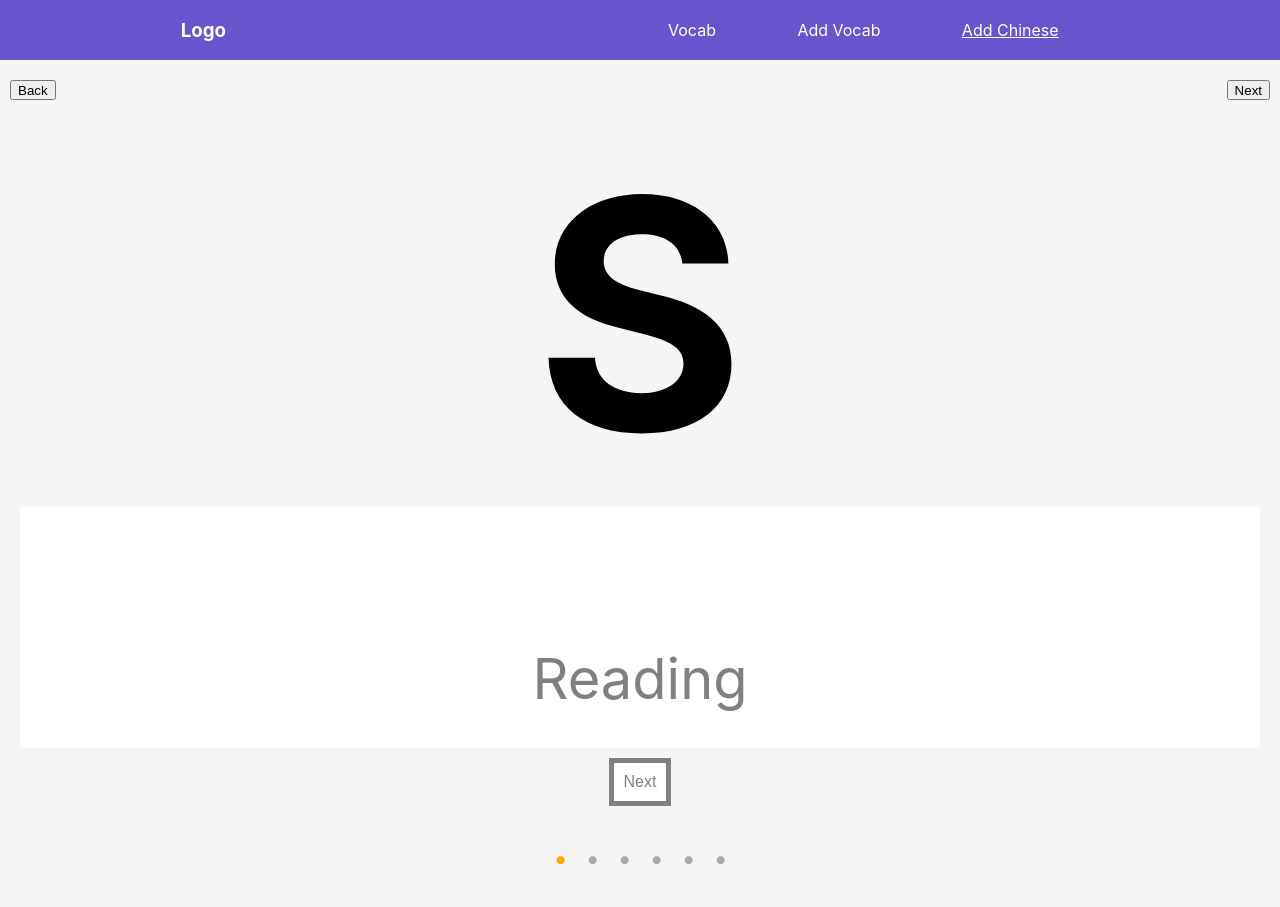
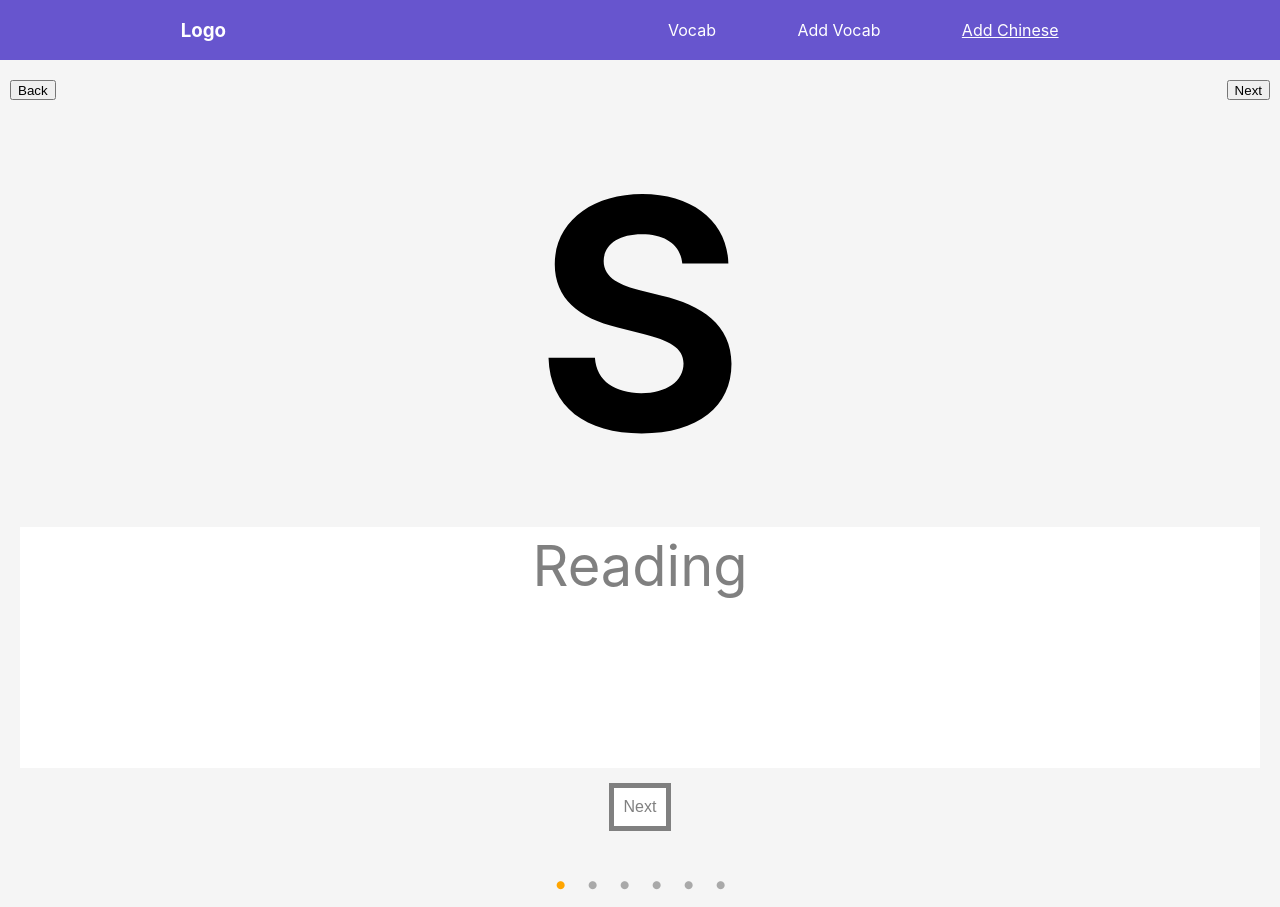
Before and after one commit to rdrgz21/my-cidian, a React (Create React App) app in the folder client/: page /addchinese in a window 1280 px wide. Both pictures are taken after typing "Sample", "Sample" into the empty fields and a click on the button "Save". Before the commit the page ends 882 px from the top, so only its background shows below. Built offline with nearby package versions, Linux system fonts and the light colour scheme.

Commit message:
Fixed styling for AddSingleReading

```diff
--- a/client/src/components/Chinese/AddChinese/AddSingleReading/AddSingleReading.module.css
+++ b/client/src/components/Chinese/AddChinese/AddSingleReading/AddSingleReading.module.css
@@ -7,6 +7,10 @@
     margin: 10px;
 }
 .singleCharacterEdit form {
+    display: flex;
+    flex-direction: column;
+}
+.singleCharacterEdit div {
     text-align: center;
 }
 .singleCharacterEdit h1 {
```
